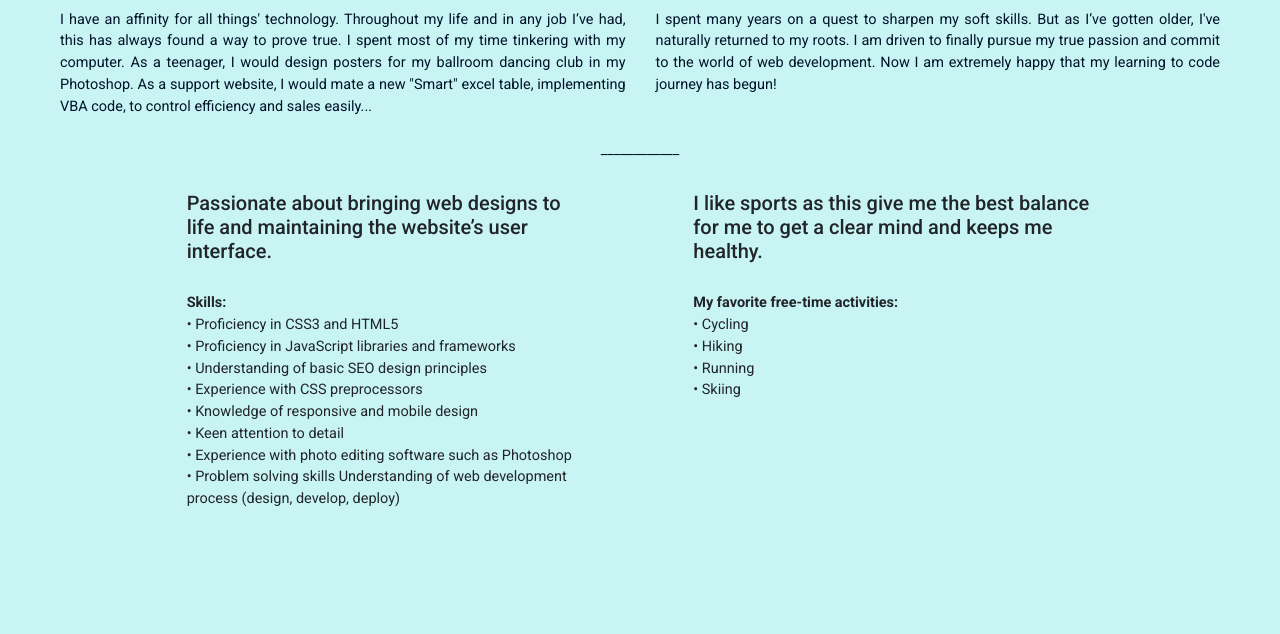
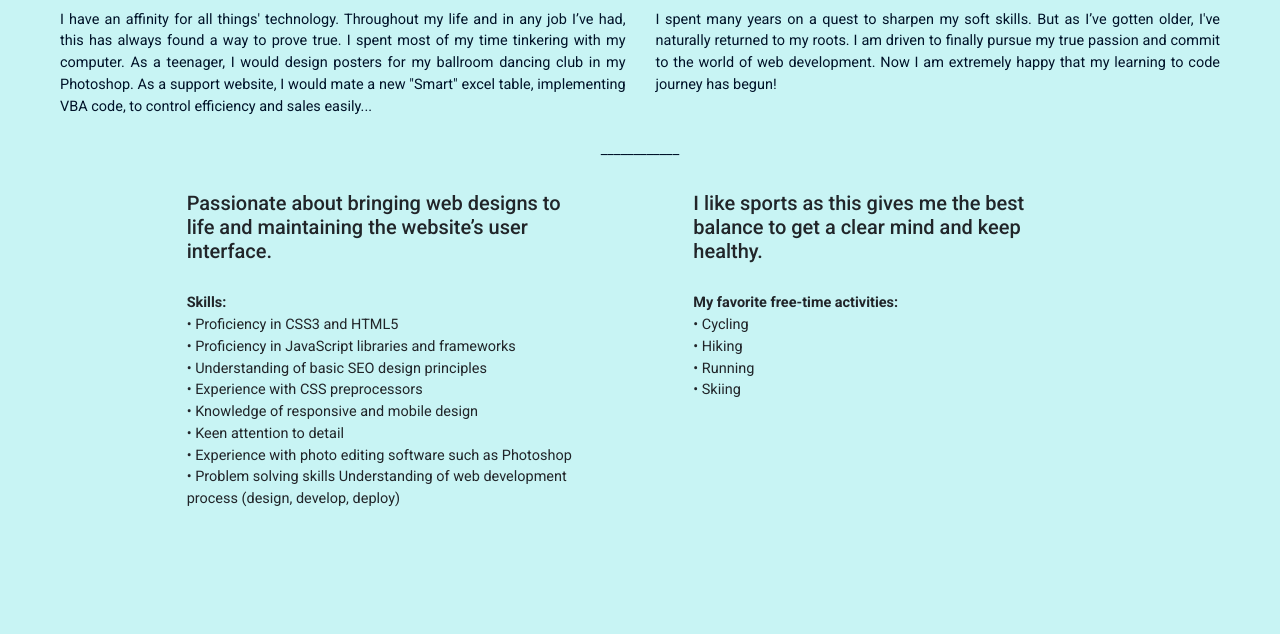
Before and after one commit to Nyskelo/Week-5-SheCodes, a plain HTML site: page about.html in a window 1280 px wide. Shown: the part 155-789 px from the top of the page. Drawn offline with nearby package versions, Linux system fonts and the light colour scheme.

Commit message:
about page correction

```diff
--- a/about.html
+++ b/about.html
@@ -130,8 +130,8 @@
           </div>
           <div>
             <h5>
-              I like sports as this give me the best balance for me to get a
-              clear mind and keeps me healthy.
+              I like sports as this gives me the best balance to get a clear
+              mind and keep healthy.
             </h5>
             <br />
             <strong> My favorite free-time activities:</strong>
```
